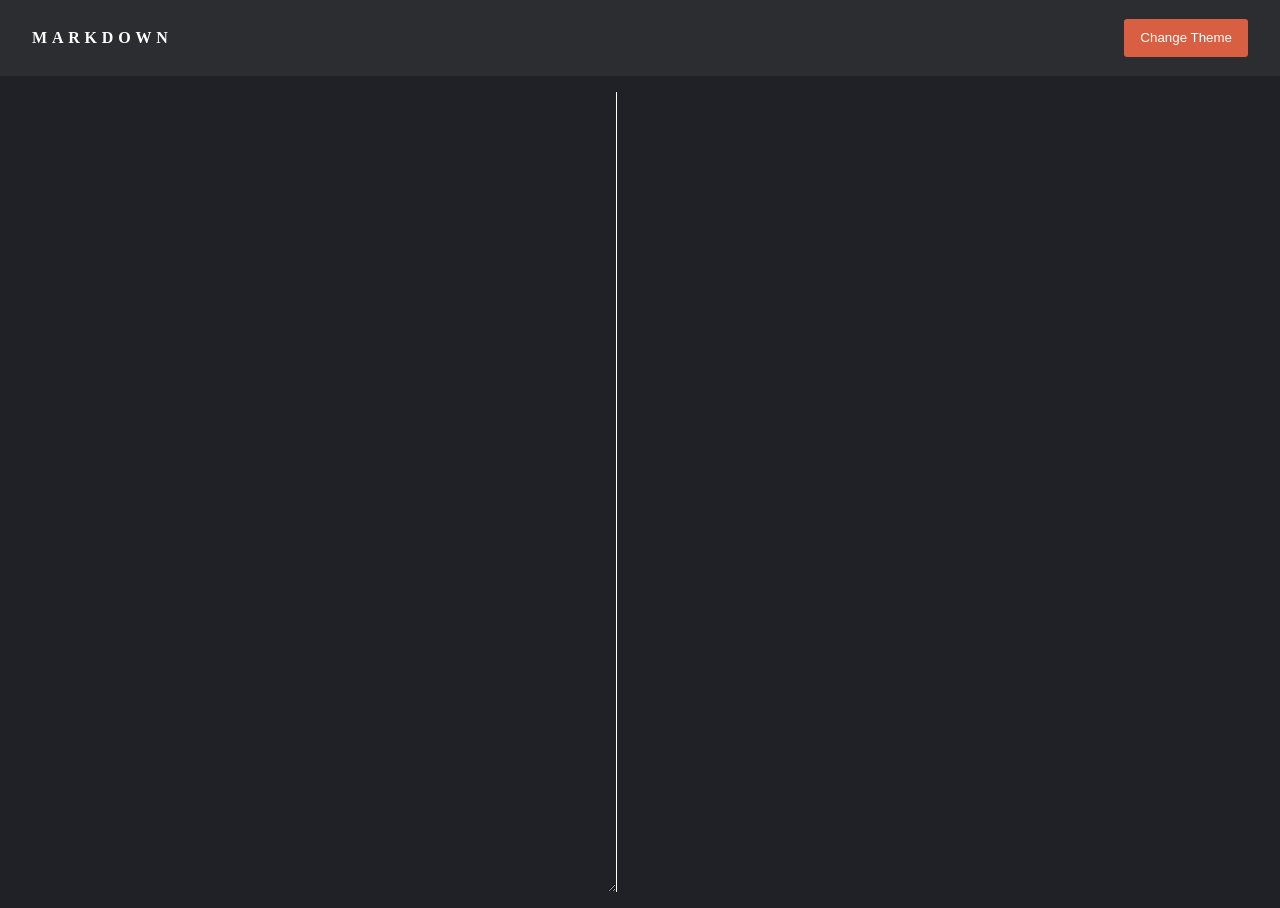
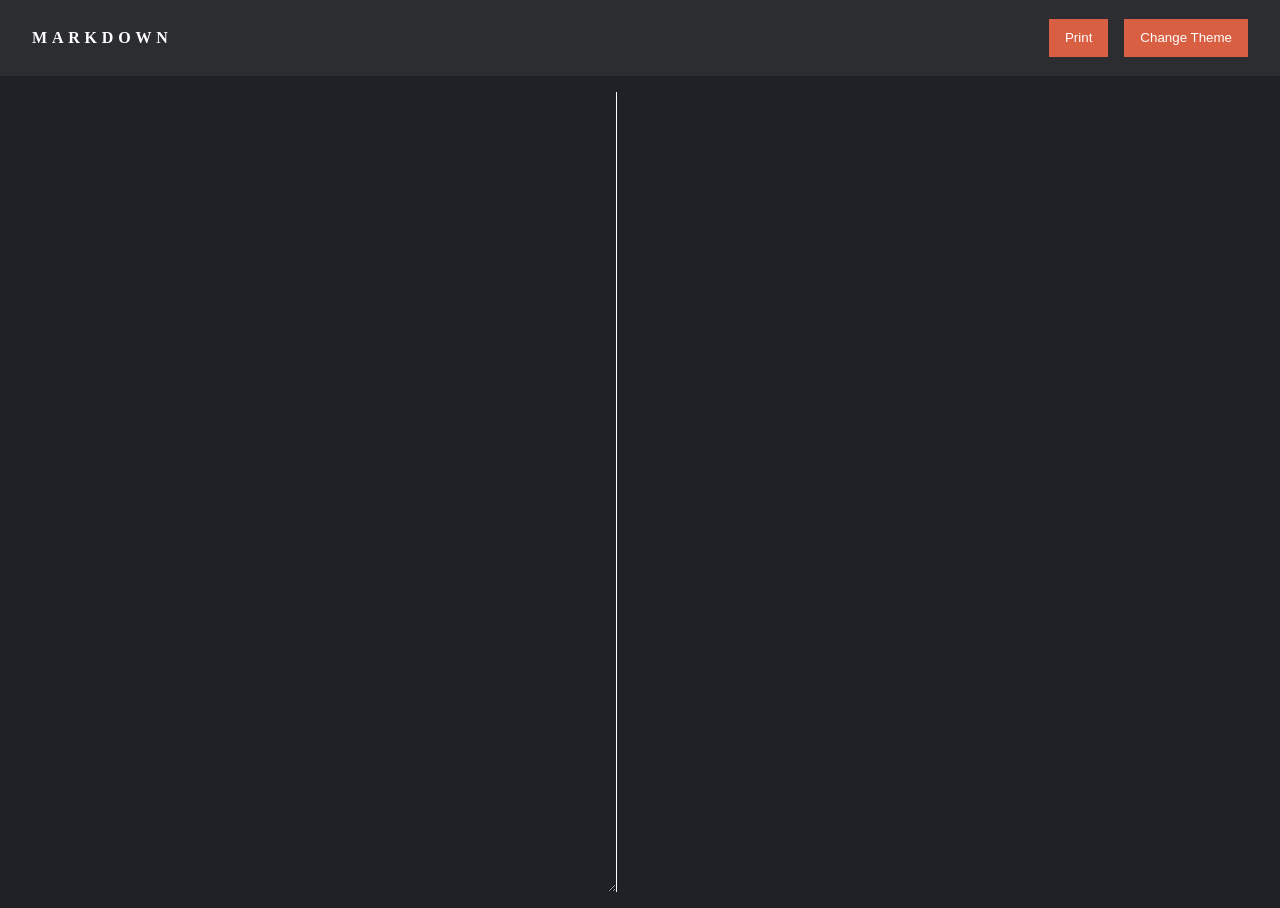
Before and after one commit to AndrewBoldrin/rememberme, a React (Create React App) app: page / in a window 1280 px wide. Built offline with nearby package versions, Linux system fonts and the light colour scheme.

Commit message:
feat: printing formaed output

```diff
--- /dev/null
+++ b/src/components/core/Buttons/MainButton.tsx
@@ -0,0 +1,10 @@
+import styled from "styled-components";
+
+export const MainButton = styled.button`
+  background: ${(props) => props.theme.mainButton.bg};
+  color: ${(props) => props.theme.mainButton.color};
+  border: none;
+  borderradius: 0.2rem;
+  padding: 0.7rem 1rem;
+  cursor: pointer;
+`;
--- a/src/components/core/TopBar/TopBar.tsx
+++ b/src/components/core/TopBar/TopBar.tsx
@@ -1,6 +1,7 @@
 import { useContext } from "react";
 import { ThemeContext } from "styled-components";
 import { palette } from "../../../styles/themes";
+import { MainButton } from "../Buttons/MainButton";
 
 export const TopBar = ({ toggleTheme }: any) => {
   const theme = useContext(ThemeContext);
@@ -25,19 +26,17 @@ export const TopBar = ({ toggleTheme }: any) => {
       >
         MARKDOWN
       </p>
-      <button
-        onClick={() => toggleTheme()}
-        style={{
-          backgroundColor: theme.mainButton.bg,
-          color: theme.mainButton.color,
-          border: "none",
-          borderRadius: ".2rem",
-          padding: ".7rem 1rem",
-          cursor: "pointer",
-        }}
-      >
-        Change Theme
-      </button>
+      <div>
+        <MainButton
+          style={{
+            marginRight: "1rem",
+          }}
+          onClick={() => window.print()}
+        >
+          Print
+        </MainButton>
+        <MainButton onClick={() => toggleTheme()}>Change Theme</MainButton>
+      </div>
     </div>
   );
 };
--- /dev/null
+++ b/src/components/utils/PrintArea/PrintArea.tsx
@@ -0,0 +1,9 @@
+import ReactDOM from "react-dom";
+import "../../../index.css";
+
+export const PrintArea = ({ children }: any) => {
+  return ReactDOM.createPortal(
+    <div className="print">{children}</div>,
+    document.body
+  );
+};
--- a/src/index.css
+++ b/src/index.css
@@ -5,3 +5,23 @@
 textarea:focus {
   outline: none;
 }
+
+.print {
+  display: none;
+  position: absolute;
+  inset: 0;
+  padding: 4rem;
+  z-index: 999999999999999;
+  width: "100vw";
+  min-height: "100vh";
+}
+@media print {
+  .print {
+    background-color: #1f2126 !important;
+    -webkit-print-color-adjusts: exact;
+    width: "100%";
+    min-height: "100%";
+    display: block !important;
+    color: #ffffff;
+  }
+}
--- a/src/pages/Index/FormatedOutPut/FormatedOutPut.tsx
+++ b/src/pages/Index/FormatedOutPut/FormatedOutPut.tsx
@@ -45,6 +45,7 @@ elements = {
 export const FormatedOutPut = ({ inputLines }: any): ReactElement => {
   return (
     <div
+      id="output"
       style={{
         height: "100vh",
         margin: "1rem 1rem 1rem 0",
--- a/src/pages/Index/Index.tsx
+++ b/src/pages/Index/Index.tsx
@@ -1,10 +1,11 @@
-import React, { ReactElement, useState } from "react";
+import React, { ReactElement, useState, useRef } from "react";
 import { FormatedOutPut } from "./FormatedOutPut/FormatedOutPut";
 import { InputArea } from "./InputArea/InputArea";
 import { Container } from "../../components/core/Container/Container";
 import { ThemeProvider } from "styled-components";
 import { themes } from "../../styles/themes";
 import { TopBar } from "../../components/core/TopBar/TopBar";
+import { PrintArea } from "../../components/utils/PrintArea/PrintArea";
 
 export const Index = (): ReactElement => {
   const [isDark, setIsDark] = useState<boolean>(true);
@@ -21,6 +22,9 @@ export const Index = (): ReactElement => {
         <Container>
           <InputArea changeInputLine={setInputLines} />
           <FormatedOutPut inputLines={inputLines} />
+          <PrintArea>
+            <FormatedOutPut inputLines={inputLines} />
+          </PrintArea>
         </Container>
       </ThemeProvider>
     </>
--- a/src/styles/themes.ts
+++ b/src/styles/themes.ts
@@ -27,7 +27,7 @@ export const themes = {
       bg: palette.lightContrast,
       color: palette.main,
     },
-    bg: "white",
-    color: "black",
+    bg: palette.lightSecondary,
+    color: palette.main,
   },
 };
```
